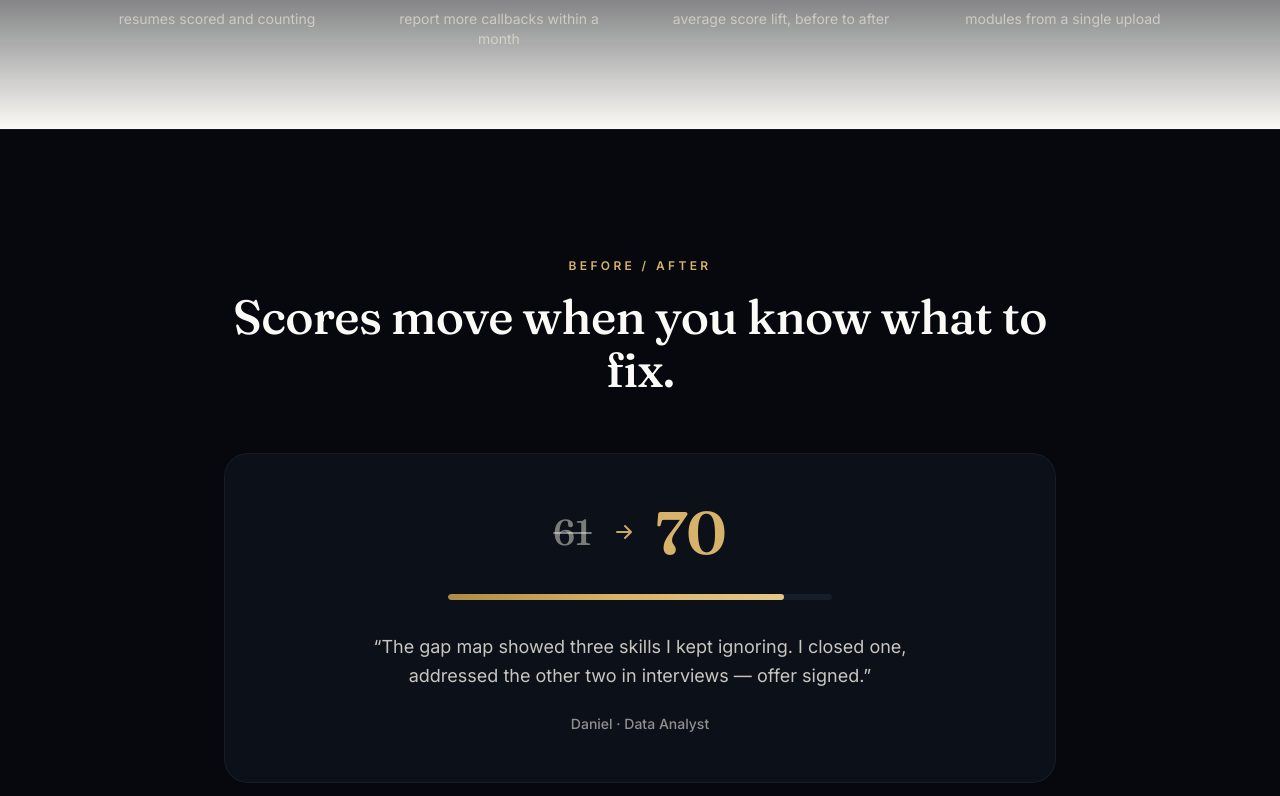
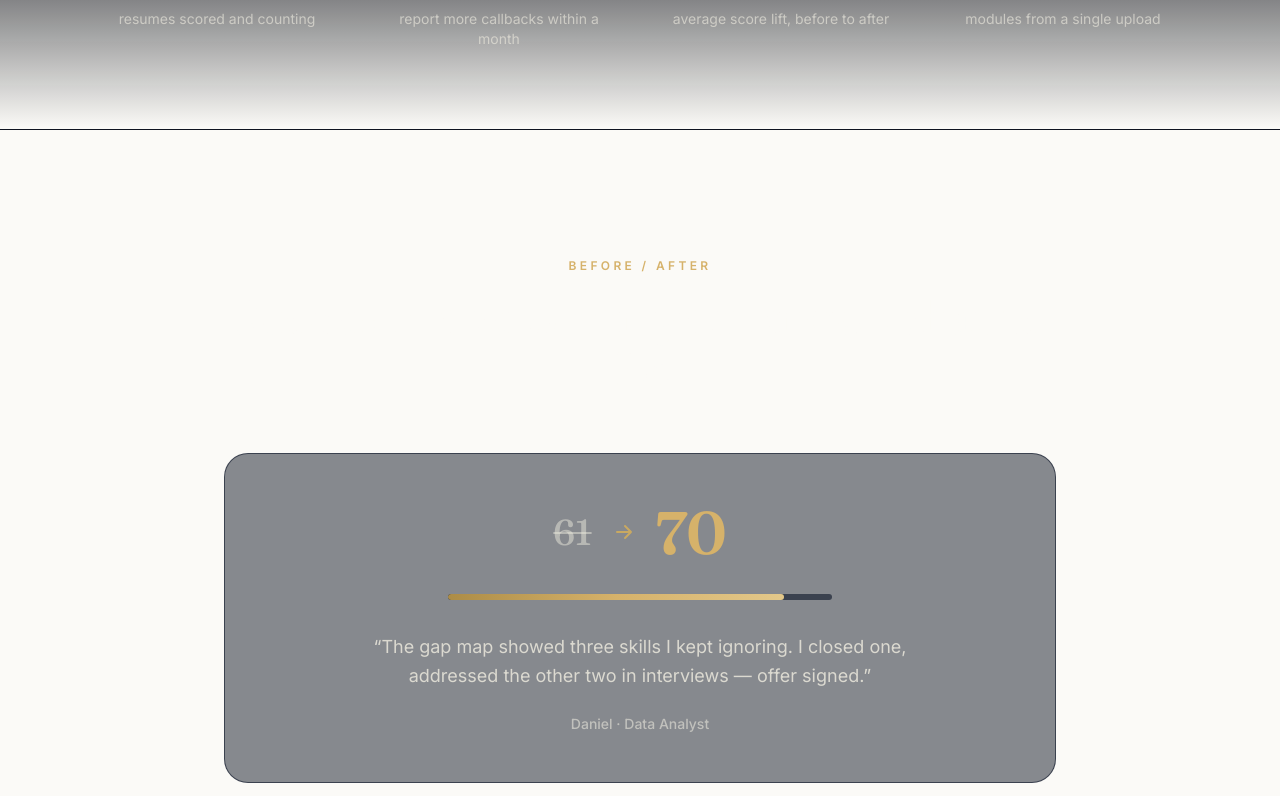
Before and after one commit to NIRANJAN-R062007/HierOrHigher, a React (Vite) app in the folder frontend/: page / in a window 1280 px wide. Shown: the part 2764-3560 px from the top of the page. Built offline with nearby package versions, Linux system fonts and the light colour scheme; no server answers.

Commit message:
feat: let the background show through the testimonials

```diff
--- a/frontend/src/components/landing/Outcomes.jsx
+++ b/frontend/src/components/landing/Outcomes.jsx
@@ -92,7 +92,7 @@ export default function Outcomes() {
   const active = OUTCOMES[index];
 
   return (
-    <section id="outcomes" className="bg-ink-950 py-24 sm:py-32">
+    <section id="outcomes" className="py-24 sm:py-32">
       <div className="mx-auto max-w-4xl px-5 text-center sm:px-8">
         <Reveal>
           <p className="text-eyebrow font-semibold uppercase text-gold-400">
```
